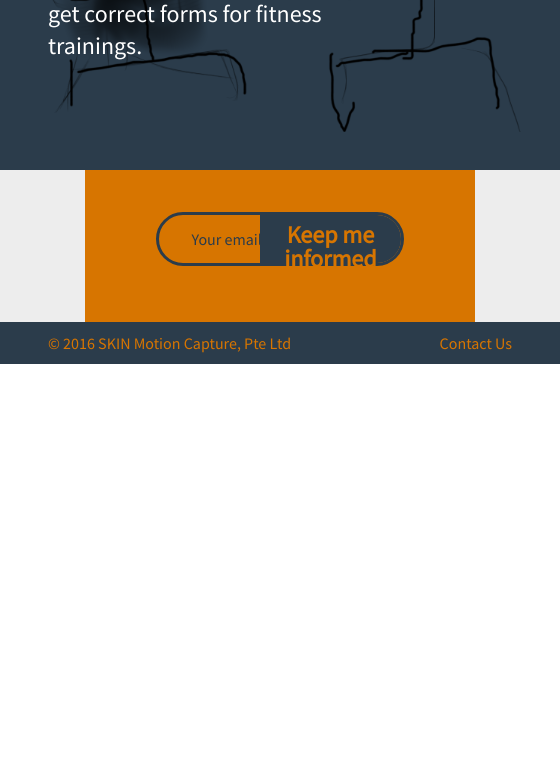
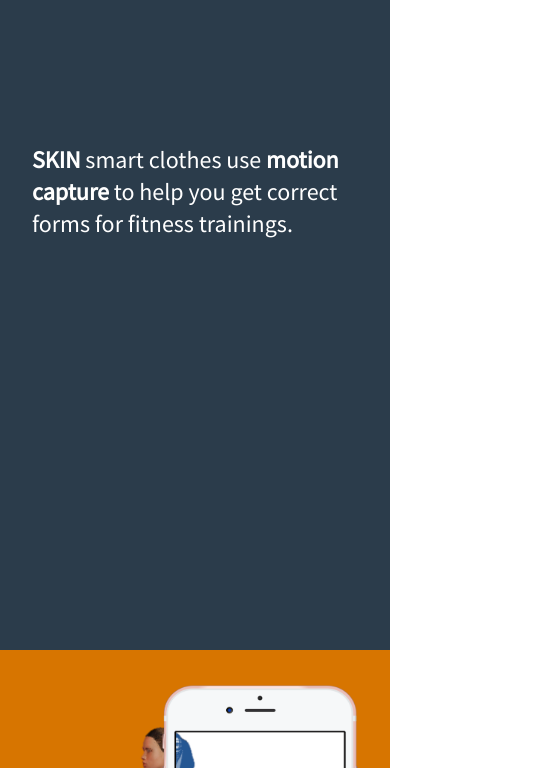
Before and after one commit to skinmotioncapture/skinWebsite, a plain HTML site: page index.html in a window 390 px wide. Shown: the part 214-982 px from the top of the page, 560 px wide, since content can reach past the window. Before the commit the page ends 844 px from the top, so only its background shows below. Drawn offline with nearby package versions, Linux system fonts and the light colour scheme.

Commit message:
Added mobile version

```diff
--- a/css/main.css
+++ b/css/main.css
@@ -24,6 +24,16 @@ html {
 ::-moz-selection {
     background: #b3d4fc;
     text-shadow: none;
+}
+
+.noselect {
+  -webkit-touch-callout: none; /* iOS Safari */
+  -webkit-user-select: none;   /* Chrome/Safari/Opera */
+  -khtml-user-select: none;    /* Konqueror */
+  -moz-user-select: none;      /* Firefox */
+  -ms-user-select: none;       /* Internet Explorer/Edge */
+  user-select: none;           /* Non-prefixed version, currently
+                                  not supported by any browser */
 }
 
 ::selection {
@@ -73,7 +83,6 @@ Author: Jonathan Verrecchia - verekia.com/initializr/responsive-template
 
 body {
     font: 16px/26px 'Source Sans Pro', 'Helvetica Neue', Arial, sans-serif;
-    min-width: 560px;
 }
 
 
@@ -164,14 +173,24 @@ Author's custom styles
     height: 100%;
 }
 
+@media only screen and (min-width: 910px) {
+    body{
+        min-width: 910px;
+    }
     .main .banner{
         /*display: flex;*/
         align-items: center;
         line-height: 2rem;
         background: #2b3c4b;
-    height: 24rem;
+        height: 30rem;
         /*border-radius: 0 0 7em 7em;*/
         position: relative;
+    }
+    .main .banner img.highlight{
+        margin-top: 2em;
+        position: absolute;
+        right: 3em;
+        height: 37em;
     }
     .main .banner-text{
         font-weight: normal;
@@ -182,37 +201,78 @@ Author's custom styles
         color: white;
         padding-left: 2em;
     }
-.main .banner img.highlight{
-    float: right;
-    height: 90%;
-}
     .main .subscribe {
-    width: 100vw;
-    display: flex;
-    justify-content: center;
-    align-items: flex-end;
         height: 3rem;
         margin: auto;
         padding-top: 3rem;
         padding-bottom: 3.5rem;
         background: #d77500;
+        padding-left: 3em;
+        padding-right: 34em;
     }
-
+    .contact-us{
+        position: absolute;
+        line-height: 1em;
+        right: 3em;
+        margin-top: -0.5em;
+        top: 50%;
+    }
+}
+@media only screen and (max-width: 909px) {
+    body{
+        max-width: 909px;
+        width: 100%;
+    }
+    .main .banner{
+        /*display: flex;*/
+        align-items: center;
+        line-height: 2rem;
+        background: #2b3c4b;
+        height: 100vh;
+        /*border-radius: 0 0 7em 7em;*/
+        position: relative;
+    }
+    .main .banner img.highlight{
+        width: 100vw;
+    }
+    .main .banner-text{
+        font-weight: normal;
+        padding-top: 40vh;
+        height: 60vh;
+        color: white;
+        padding-left: 2rem;
+        padding-right: 2rem;
+    }
+    .main .subscribe {
+        height: 3rem;
+        margin: auto;
+        background: #d77500;
+        padding-top: 70vh;
+        padding-left: 2rem;
+        padding-right: 2rem;
+        height: 20vh;
+    }
+    .contact-us{
+        line-height: 1em;
+        margin-top: 0.5em;
+        text-align: right;
+    }
+}
 .main .subscribe-box{
-    width: 61.8%;
     height: 3em;
     line-height: 3em;
     display: flex;
     border: solid #2b3c4b 3px;
     border-radius: 3em;
     color: wheat;
+    padding-left: 2em;
 }
 .main .subscribe .submit{
     margin-left: 1rem;
-    line-height: 1.5rem;
-    font-size: 1.5rem;
+    line-height: 1.2rem;
+    font-size: 1.2rem;
     border: none;
-    padding: 0.5rem 1.5rem;
+    padding: 0.5rem 1.2rem;
     background: #2b3c4b;
     border-radius: 0 3em 3em 0;
     font-weight: bold;
@@ -235,7 +295,6 @@ textarea:focus, input:focus{
 }
 
 .main .subscribe .email{
-    padding-left: 2rem;
     outline: none;
     width: 100%;
     background: none;
@@ -259,14 +318,6 @@ footer{
     background: #2b3c4b;
     padding: 0.5em 3em;
     color: #d77500;
-}
-
-.contact-us{
-    position: absolute;
-    line-height: 1em;
-    right: 3em;
-    margin-top: -0.5em;
-    top: 50%;
 }
 
 /* ==========================================================================
--- a/index.html
+++ b/index.html
@@ -27,12 +27,12 @@
             <div class="main clearfix">
                 <div class="banner">
                     <div class='logo'>
-                        <img class="logo-img" src="images/logo.png"/>
+                        <img class="logo-img noselect" src="images/logo.png"/>
                     </div>
-                    <img src="images/soul.png" class="highlight"/>
                     <h2 class="banner-text">
 <b>SKIN</b> smart clothes use <b>motion capture</b> to help you get correct forms for fitness trainings.
                     </h2> <!-- #banner-text -->
+                    <img src="images/highlight.png" class="noselect highlight"/>
                 </div> <!-- #banner -->
                 <form class="subscribe" target="_self" onsubmit="" action="">
                     <div class="subscribe-box">
@@ -40,7 +40,7 @@
                             <input placeholder="Your email adress" class="email" name="email" type="email" required></input>
                         </div> <!-- #email-wrapper -->
                         <button class="submit" type="submit">
-                            Keep me informed
+                            subscribe
                         </button>
                     </div> <!-- #subscribe-box -->
                 </form><!-- #subscribe -->
```
Also changed, not shown: images/highlight.png (added). Lines whose indentation alone changed are shown as unchanged.
